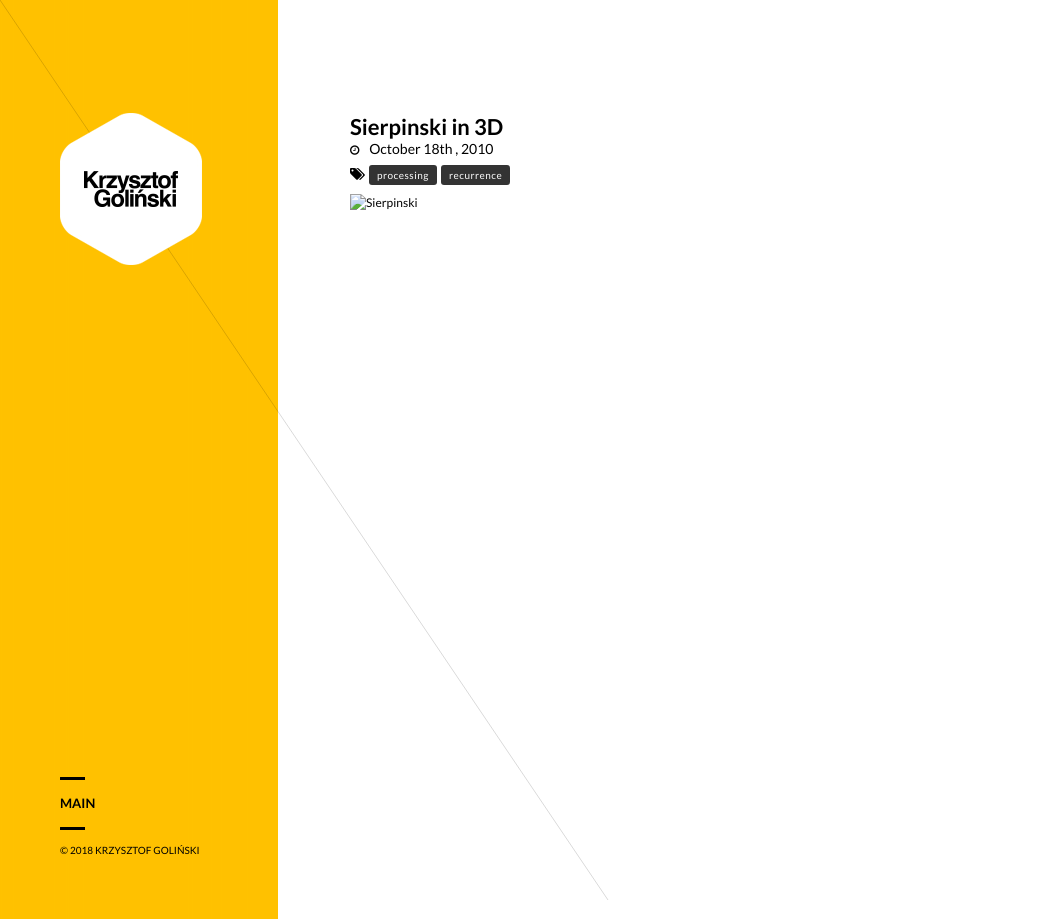
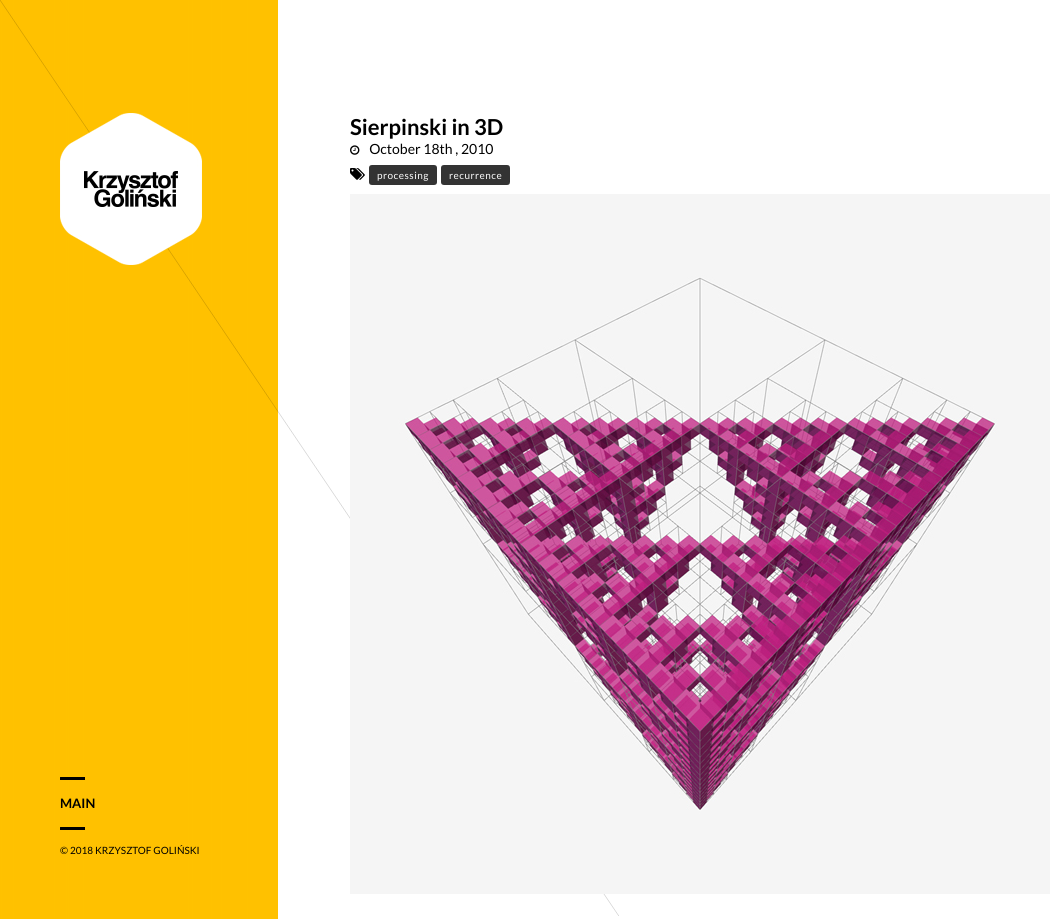
Before and after one commit to kgolinski/kgolinski.github.io, a Jekyll site: the page built from _posts/2010-10-18-sierpinski.md, in a window 1280 px wide. Shown: the whole page, without its empty margins (0-1059 px from the left). Built offline with Jekyll 4.4.1, drawn with Linux system fonts in a browser that asks for light colours.

Commit message:
Update 2010-10-18-sierpinski.md

```diff
--- a/_posts/2010-10-18-sierpinski.md
+++ b/_posts/2010-10-18-sierpinski.md
@@ -3,4 +3,4 @@ layout: post
 title: Sierpinski in 3D
 tags: [processing, recurrence]
 ---
-![Sierpinski](sierpinski.jpg)
+![Sierpinski](./sierpinski/sierpinski.jpg)
```
